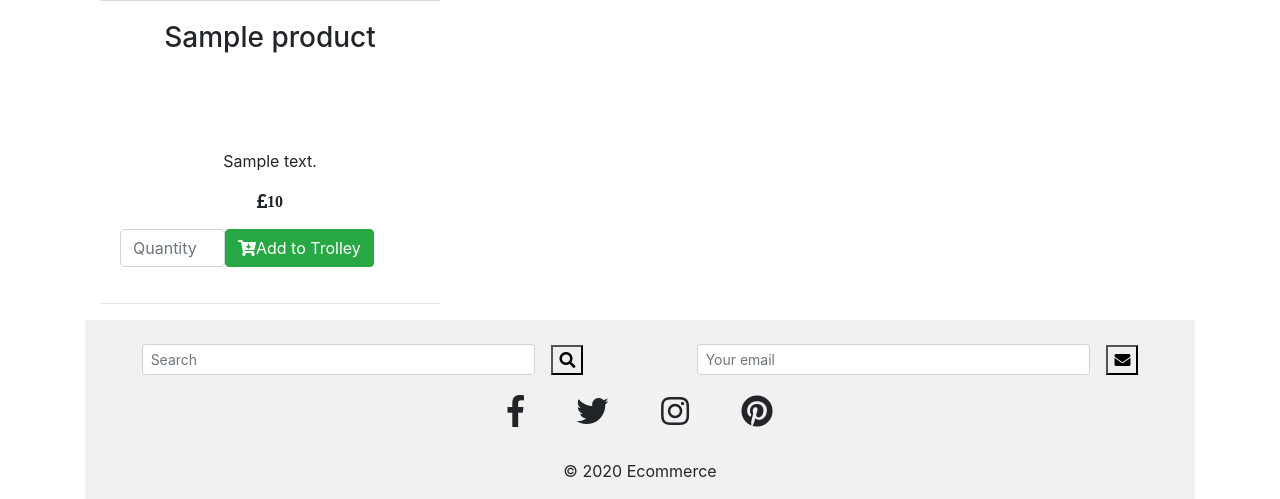
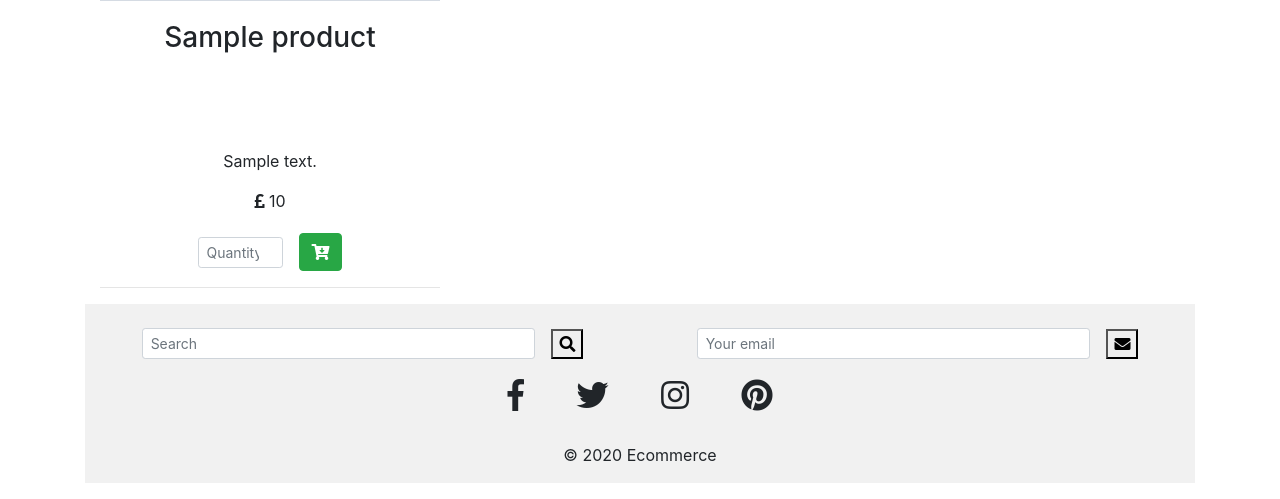
Before and after one commit to Luciano-Lima/ecommerce, a Django app: template products/templates/products.html in a window 1280 px wide. Shown: the part 432-931 px from the top of the page. Run offline with Django 3.2, Linux system fonts and the light colour scheme; the template is opened without the code that fills it: most values are stand-ins (such as "Sample title", 1, 10 or a date in 2020); grey boxes marked "Sample" are stand-in pictures; some libraries are stand-ins or nearby versions.

Commit message:
Added a gliphicon to price

```diff
--- a/products/templates/products.html
+++ b/products/templates/products.html
@@ -10,13 +10,14 @@
                 <div class="card-body text-center">
                     <h3 class="product-name">{{ product.name }}</h3>
                     <p class="product-description">{{ product.description | truncatechars:250 }}</p>
-                    <p><i class="fas fa-pound-sign">{{ product.price }}</i></p>
-                    <form class="form-inline" method="POST" action="{% url 'add_to_cart' product.id %}">
+                    <span><i class="fas fa-pound-sign"></i></span>
+                    <span>{{ product.price }}</span>
+                </div>
+                    <form class="form-inline justify-content-center" method="POST" action="{% url 'add_to_cart' product.id %}">
                         {% csrf_token %}
-                        <input class="form-control" name="quantity" type="number" min="1" max="10" placeholder="Quantity">
-                        <button class="btn btn-success" type="submit"><i class="fas fa-cart-arrow-down"></i>Add to Trolley</button>
+                        <input class="form-control form-control-sm mr-3 w-25" name="quantity" type="number" min="1" max="10" placeholder="Quantity">
+                        <button class="btn btn-success" type="submit"><i class="fas fa-cart-arrow-down"></i></button>
                     </form>
-                </div>
             </div>
             <hr>
         </div>
```
